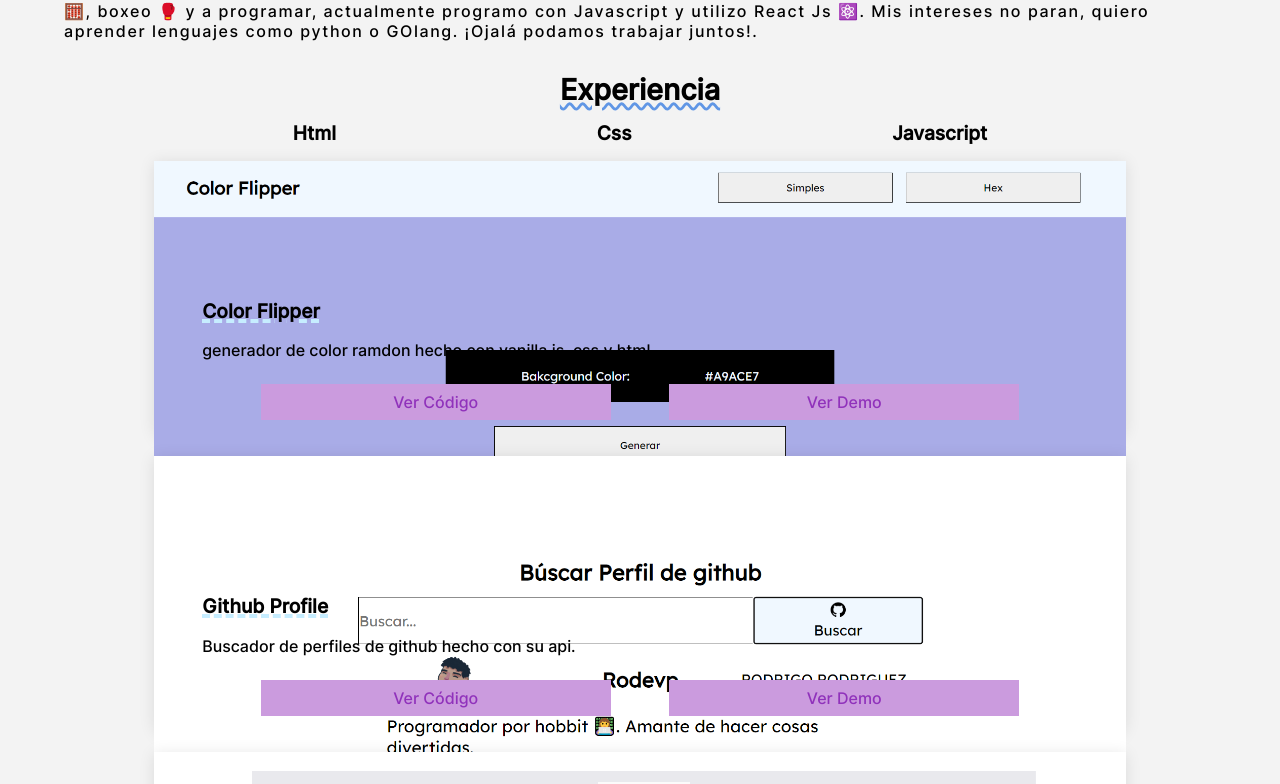
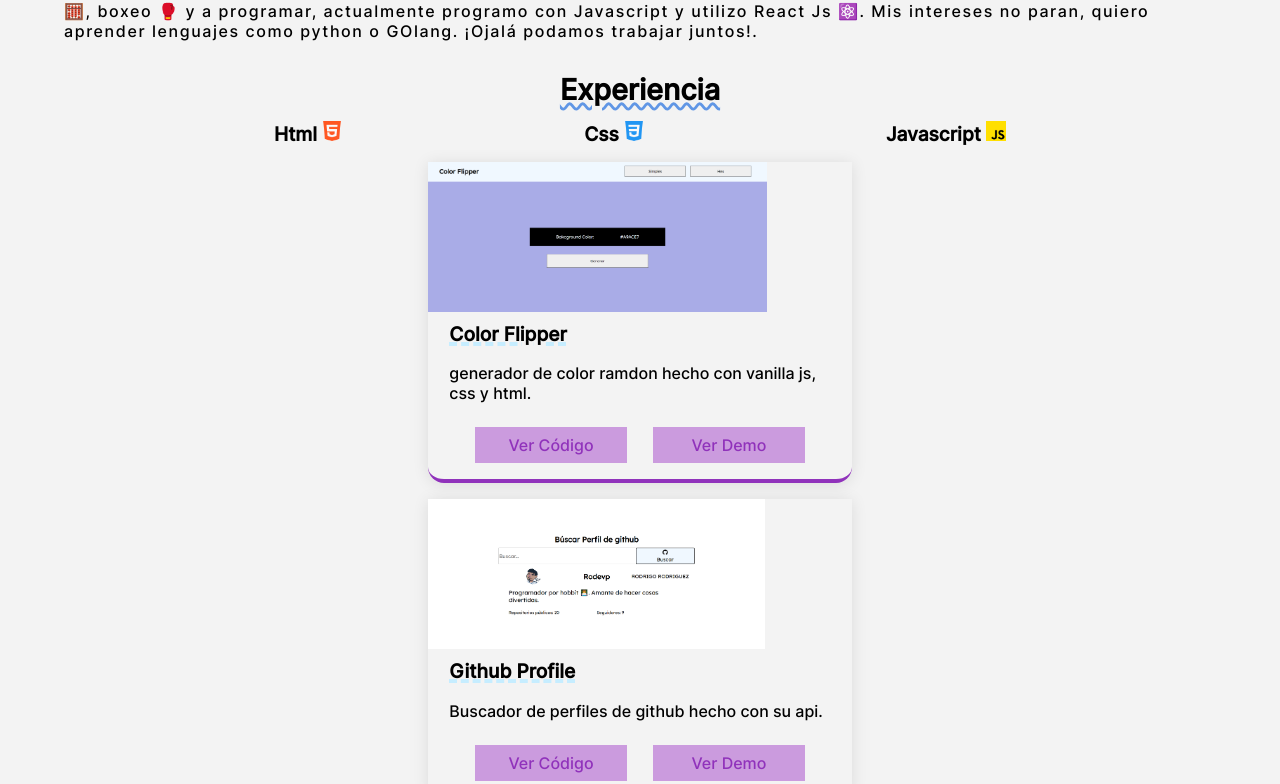
Before and after one commit to Rodevp/portfolio-rodevp, a React (Vite) app in the folder web/: page / in a window 1280 px wide. Shown: the part 1420-2204 px from the top of the page. Built offline with nearby package versions, Linux system fonts and the light colour scheme.

Commit message:
colocando logos a los titulos de proyectos

```diff
--- a/web/src/projects/Projects.jsx
+++ b/web/src/projects/Projects.jsx
@@ -1,5 +1,9 @@
 import Card from './card/Card'
 import projectsClasses from './project.module.css'
+import logoHtml from '../images/html5.png'
+import logoCss from '../images/css3.png'
+import logoJS from '../images/js.png'
+import logoReact from '../images/logo_react.svg'
 import { vanilla } from './data.js'
 
 function Projects() {
@@ -14,9 +18,15 @@ function Projects() {
             <section className={projectsClasses.projects__wrapper}>
                 <div className={projectsClasses.projects__vanilla}>
                     <h2 className={projectsClasses.projects__vanilla_title}>
-                        <p>Html</p>
-                        <p>Css</p>
-                        <p>Javascript</p>
+                        <p>Html <span className={projectsClasses.logo_language}>
+                                <img src={logoHtml} alt='logo html' /></span>
+                        </p>
+                        <p>Css <span className={projectsClasses.logo_language}>
+                            <img src={logoCss} alt='logo css' /></span>
+                        </p>
+                        <p>Javascript <span className={projectsClasses.logo_language}>
+                            <img src={logoJS} alt='logo js' /></span>
+                        </p>
                     </h2>
                     <section className={projectsClasses.projects__js}>
                         {
@@ -35,7 +45,10 @@ function Projects() {
                 </div>
                 <div className={projectsClasses.projects__react}>
                     <h2 className={projectsClasses.projects__react_title} >
-                        React Js ⚛️
+                        React Js
+                        <span className={projectsClasses.logo_language_react}>
+                            <img src={logoReact} alt='logo react' />
+                        </span>
                     </h2>
                     <section className={projectsClasses.projects__react}>
                         <Card
--- a/web/src/projects/card/card.module.css
+++ b/web/src/projects/card/card.module.css
@@ -12,14 +12,13 @@
 
 .card_img{
     width: 100%;
-    height: 120px;
-    margin-bottom: 0.5rem;
+    height: 150px;
 }
 
 .card_img img {
     max-width: 100%;
-    display: block;
-    object-fit: cover;
+    max-height: 100%;
+    object-fit: contain;
 }
 
 .card_title_card {
--- a/web/src/projects/project.module.css
+++ b/web/src/projects/project.module.css
@@ -37,7 +37,30 @@
     margin-bottom: 1rem;
     display: flex;
     justify-content: space-evenly;
+    align-items: center;
     font-family: var(--font);
+}
+
+.projects__react_title {
+    justify-content: center;
+    align-items: center;
+}
+
+.logo_language {
+    display: inline-block;
+    width: 20px;
+    height: 20px;
+}
+
+.logo_language_react {
+    display: inline-block;
+    width: 45px;
+    height: 45px;
+}
+
+.logo_language img, .logo_language_react img{
+    width: 100%;
+    height: 100%;
 }
 
 .projects__js {
```
Also changed, not shown: web/src/images/html5.png (renamed from web/src/images/html-5.png).
